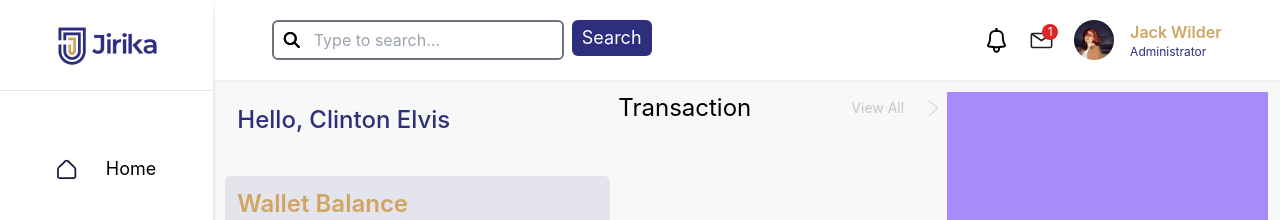
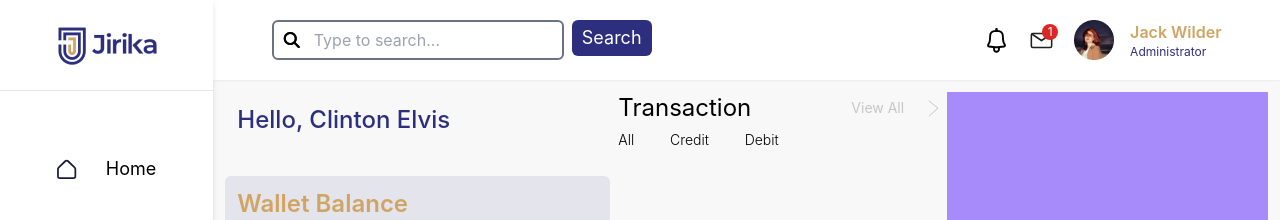
Before and after one commit to Enobaks/jirika, a React (Create React App) app: page / in a window 1280 px wide. Shown: the top 220 px of the page. Built offline with nearby package versions, Linux system fonts and the light colour scheme.

Commit message:
started transaction section in homepage

```diff
--- a/src/pages/home.js
+++ b/src/pages/home.js
@@ -146,6 +146,11 @@ const Home = () => {
               </svg>
             </div>
           </div>
+          <div className="sub-category flex w-1/2 justify-between mt-1.5">
+            <p className="font-light text-sm">All</p>
+            <p className="font-light text-sm">Credit</p>
+            <p className="font-light text-sm">Debit</p>
+          </div>
         </div>
         <div className="transactions-summary bg-violet-400 w-1/3"></div>
       </div>
```
